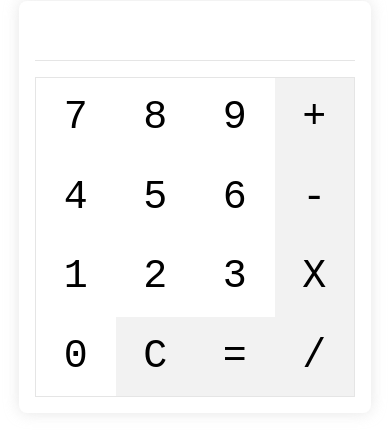
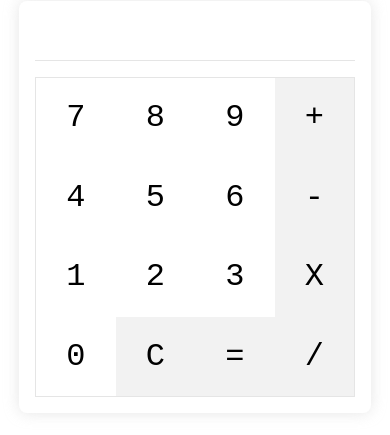
Before and after one commit to ShaySkitel/calculator, a plain HTML site: page index.html in a window 390 px wide. Shown: the part 215-650 px from the top of the page. Drawn offline with Linux system fonts and the light colour scheme.

Commit message:
Fix iphone styles issues

```diff
--- a/styles.css
+++ b/styles.css
@@ -163,7 +163,10 @@ main button {
     border: none;
     background: none;
     color: black;
+    flex-shrink: 1;
     flex-grow: 1;
+    margin: 0;
+    padding: 0;
 }
 
 main button:active,
@@ -197,3 +200,9 @@ main #info {
     font-size: 1.5rem;
     border-bottom: 1px solid rgba(0, 0, 0, 0.1);
 }
+
+@media screen and (max-width: 500px) {
+    main button {
+        font-size: 2rem;
+    }
+}
```
